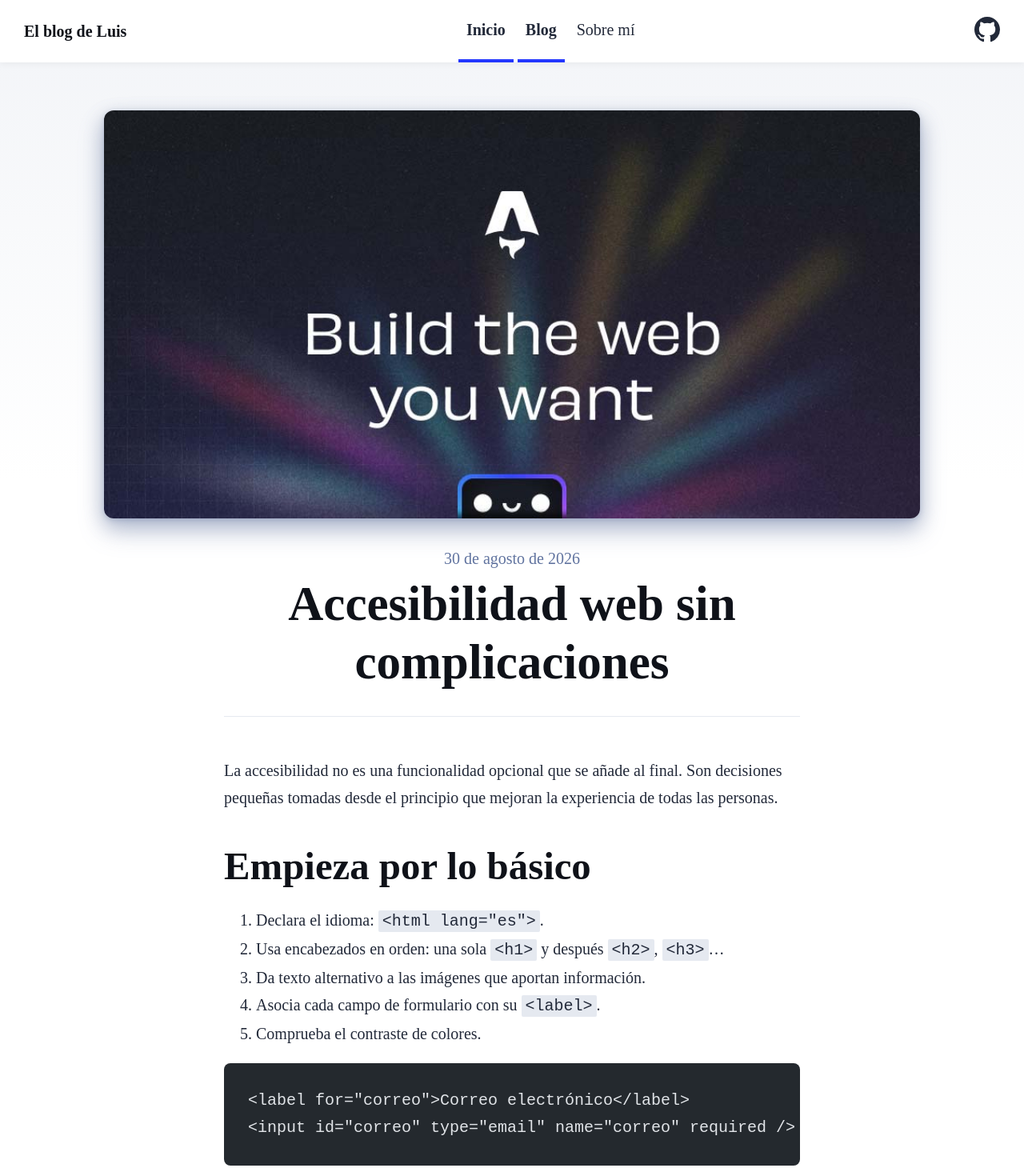
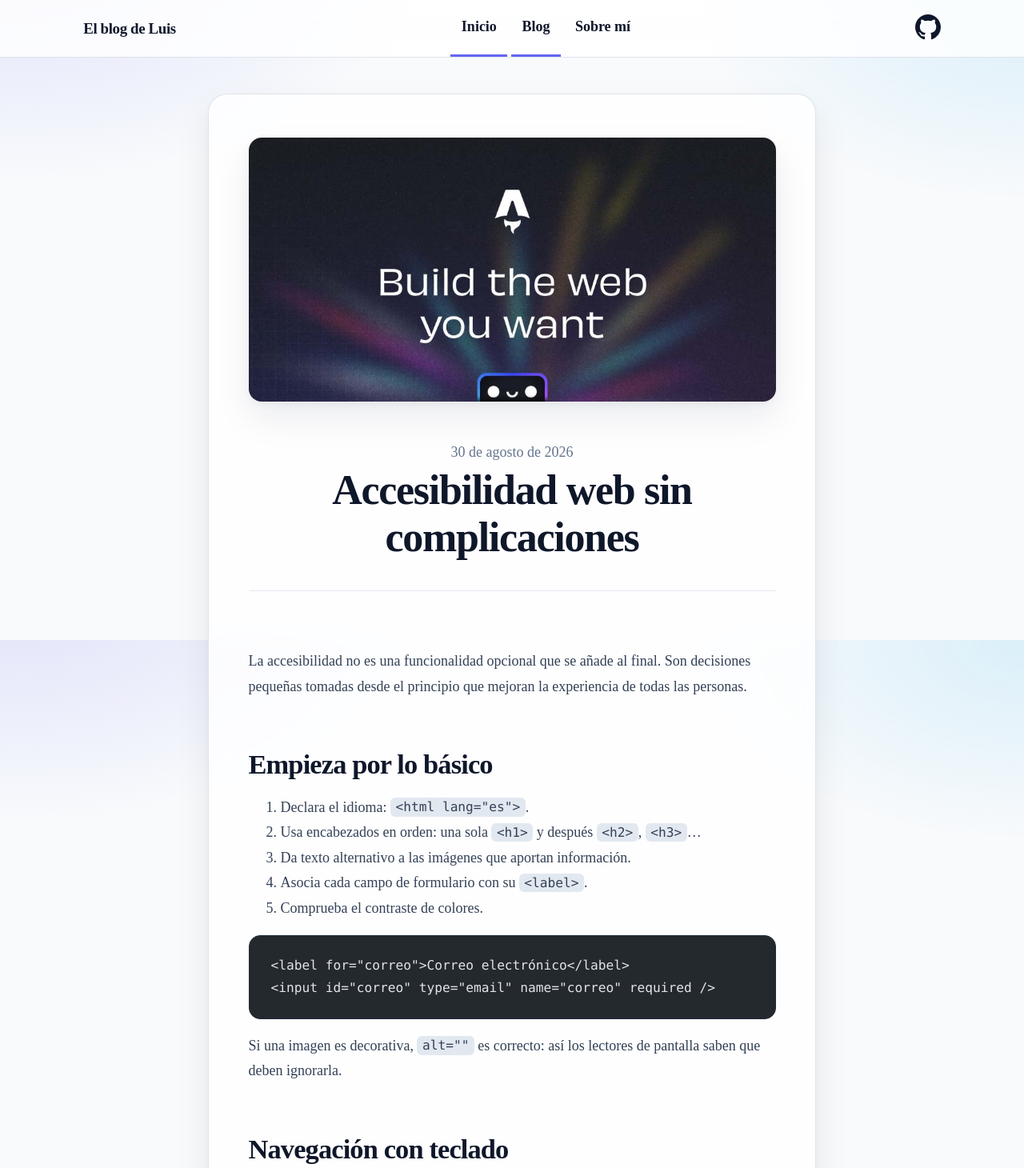
Before and after one commit to luisgilbertoangulo/blog-astro-2, an Astro site: page /blog-astro-2/blog/accesibilidad-web in a window 1280 px wide. Shown: the top 1460 px of the page at 80% size. Built offline with nearby package versions, Linux system fonts and the light colour scheme; Astro itself is replaced by a stand-in of ours; code samples lack their colours.

Commit message:
Modernizar tipografía y fondo del blog

```diff
--- a/astro.config.mjs
+++ b/astro.config.mjs
@@ -11,26 +11,22 @@ export default defineConfig({
 	integrations: [mdx(), sitemap()],
 	fonts: [
 		{
-			provider: fontProviders.local(),
-			name: 'Atkinson',
-			cssVariable: '--font-atkinson',
+			provider: fontProviders.google(),
+			name: 'Inter',
+			cssVariable: '--font-inter',
+			weights: [400, 500, 600, 700],
+			styles: ['normal'],
+			subsets: ['latin', 'latin-ext'],
 			fallbacks: ['sans-serif'],
-			options: {
-				variants: [
-					{
-						src: ['./src/assets/fonts/atkinson-regular.woff'],
-						weight: 400,
-						style: 'normal',
-						display: 'swap',
-					},
-					{
-						src: ['./src/assets/fonts/atkinson-bold.woff'],
-						weight: 700,
-						style: 'normal',
-						display: 'swap',
-					},
-				],
-			},
+		},
+		{
+			provider: fontProviders.google(),
+			name: 'Manrope',
+			cssVariable: '--font-manrope',
+			weights: [600, 700, 800],
+			styles: ['normal'],
+			subsets: ['latin', 'latin-ext'],
+			fallbacks: ['sans-serif'],
 		},
 	],
 });
--- a/src/components/BaseHead.astro
+++ b/src/components/BaseHead.astro
@@ -32,7 +32,8 @@ const { title, description, image = FallbackImage } = Astro.props;
 />
 <meta name="generator" content={Astro.generator} />
 
-<Font cssVariable="--font-atkinson" preload />
+<Font cssVariable="--font-inter" preload />
+<Font cssVariable="--font-manrope" />
 
 <!-- URL canónica -->
 <link rel="canonical" href={canonicalURL} />
--- a/src/components/Footer.astro
+++ b/src/components/Footer.astro
@@ -24,10 +24,12 @@ const today = new Date();
 </footer>
 <style>
 	footer {
-		padding: 2em 1em 6em 1em;
-		background: linear-gradient(var(--gray-gradient)) no-repeat;
+		padding: 2.5em 1em 3em;
+		background: transparent;
+		border-top: 1px solid var(--border);
 		color: rgb(var(--gray));
 		text-align: center;
+		font-size: 0.95em;
 	}
 	.social-links {
 		display: flex;
--- a/src/components/Header.astro
+++ b/src/components/Header.astro
@@ -28,30 +28,41 @@ import HeaderLink from './HeaderLink.astro';
 </header>
 <style>
 	header {
+		position: sticky;
+		top: 0;
+		z-index: 10;
 		margin: 0;
-		padding: 0 1em;
-		background: white;
-		box-shadow: 0 2px 8px rgba(var(--black), 5%);
+		padding: 0 clamp(1em, 4vw, 2.5em);
+		background: rgba(255, 255, 255, 0.82);
+		backdrop-filter: blur(14px);
+		border-bottom: 1px solid var(--border);
 	}
 	h2 {
 		margin: 0;
-		font-size: 1em;
+		font-size: 1.05em;
 	}
 
 	h2 a,
 	h2 a.active {
 		text-decoration: none;
+		font-family: var(--font-manrope), var(--font-inter), sans-serif;
+		font-weight: 800;
+		letter-spacing: -0.02em;
+		color: rgb(var(--black));
 	}
 	nav {
 		display: flex;
 		align-items: center;
 		justify-content: space-between;
+		max-width: 1100px;
+		margin: 0 auto;
 	}
 	nav a {
-		padding: 1em 0.5em;
-		color: var(--black);
-		border-bottom: 4px solid transparent;
+		padding: 1em 0.75em;
+		color: rgb(var(--black));
+		border-bottom: 3px solid transparent;
 		text-decoration: none;
+		font-weight: 600;
 	}
 	nav a.active {
 		text-decoration: none;
--- a/src/layouts/BlogPost.astro
+++ b/src/layouts/BlogPost.astro
@@ -15,25 +15,20 @@ const { title, description, pubDate, updatedDate, heroImage, alt } = Astro.props
 	<head>
 		<BaseHead title={title} description={description} image={heroImage} />
 		<style>
-			main {
-				width: calc(100% - 2em);
-				max-width: 100%;
-				margin: 0;
-			}
 			.hero-image {
 				width: 100%;
+				margin-bottom: 2em;
 			}
 			.hero-image img {
 				display: block;
 				margin: 0 auto;
-				border-radius: 12px;
+				border-radius: 16px;
 				box-shadow: var(--box-shadow);
 			}
 			.prose {
-				width: 720px;
-				max-width: calc(100% - 2em);
-				margin: auto;
-				padding: 1em;
+				width: 100%;
+				margin: 0;
+				padding: 0;
 				color: rgb(var(--gray-dark));
 			}
 			.title {
--- a/src/pages/blog/index.astro
+++ b/src/pages/blog/index.astro
@@ -18,18 +18,31 @@ const posts = (await getCollection('blog')).sort(
 		<BaseHead title={SITE_TITLE} description={SITE_DESCRIPTION} />
 		<style>
 			main {
-				width: 960px;
+				width: min(960px, calc(100% - 2em));
 			}
 			ul {
 				display: flex;
 				flex-wrap: wrap;
-				gap: 2rem;
+				gap: 1.5rem;
 				list-style-type: none;
 				margin: 0;
 				padding: 0;
 			}
 			ul li {
-				width: calc(50% - 1rem);
+				width: calc(50% - 0.75rem);
+				padding: 1rem;
+				background: rgba(255, 255, 255, 0.7);
+				border: 1px solid var(--border);
+				border-radius: 18px;
+				transition:
+					transform 0.2s ease,
+					box-shadow 0.2s ease,
+					border-color 0.2s ease;
+			}
+			ul li:hover {
+				transform: translateY(-3px);
+				box-shadow: var(--box-shadow);
+				border-color: rgba(99, 102, 241, 0.4);
 			}
 			ul li * {
 				text-decoration: none;
@@ -48,7 +61,7 @@ const posts = (await getCollection('blog')).sort(
 			}
 			ul li img {
 				margin-bottom: 0.5rem;
-				border-radius: 12px;
+				border-radius: 14px;
 			}
 			ul li a {
 				display: block;
--- a/src/styles/global.css
+++ b/src/styles/global.css
@@ -1,40 +1,54 @@
 /*
-  The CSS in this style tag is based off of Bear Blog's default CSS.
-  https://github.com/HermanMartinus/bearblog/blob/297026a877bc2ab2b3bdfbd6b9f7961c350917dd/templates/styles/blog/default.css
-  License MIT: https://github.com/HermanMartinus/bearblog/blob/master/LICENSE.md
- */
+  Estilos globales inspirados en Bear Blog, con una paleta y tipografía actualizadas.
+  https://github.com/HermanMartinus/bearblog/blob/master/LICENSE.md (MIT)
+*/
 
 :root {
-	--accent: #2337ff;
-	--accent-dark: #000d8a;
-	--black: 15, 18, 25;
-	--gray: 96, 115, 159;
-	--gray-light: 229, 233, 240;
-	--gray-dark: 34, 41, 57;
-	--gray-gradient: rgba(var(--gray-light), 50%), #fff;
+	--accent: #6366f1;
+	--accent-dark: #4338ca;
+	--black: 15, 23, 42;
+	--gray: 100, 116, 139;
+	--gray-light: 226, 232, 240;
+	--gray-dark: 51, 65, 85;
+	--surface: rgba(255, 255, 255, 0.78);
+	--border: rgba(148, 163, 184, 0.28);
 	--box-shadow:
-		0 2px 6px rgba(var(--gray), 25%), 0 8px 24px rgba(var(--gray), 33%),
-		0 16px 32px rgba(var(--gray), 33%);
+		0 20px 45px rgba(15, 23, 42, 0.08), 0 4px 12px rgba(15, 23, 42, 0.04);
 }
+
+* {
+	box-sizing: border-box;
+}
+
 body {
-	font-family: var(--font-atkinson);
+	font-family: var(--font-inter), system-ui, -apple-system, 'Segoe UI', sans-serif;
 	margin: 0;
 	padding: 0;
 	text-align: left;
-	background: linear-gradient(var(--gray-gradient)) no-repeat;
-	background-size: 100% 600px;
+	background-color: #f8fafc;
+	background-image:
+		radial-gradient(48rem 28rem at 2% -8%, rgba(99, 102, 241, 0.16), transparent 65%),
+		radial-gradient(42rem 26rem at 100% 0%, rgba(14, 165, 233, 0.13), transparent 60%);
+	background-attachment: fixed;
 	word-wrap: break-word;
 	overflow-wrap: break-word;
 	color: rgb(var(--gray-dark));
-	font-size: 20px;
-	line-height: 1.7;
+	font-size: 18px;
+	line-height: 1.75;
+	-webkit-font-smoothing: antialiased;
 }
+
 main {
-	width: 720px;
-	max-width: calc(100% - 2em);
-	margin: auto;
-	padding: 3em 1em;
+	width: min(760px, calc(100% - 2em));
+	margin: 2.5em auto;
+	padding: 3em 2.75em;
+	background: var(--surface);
+	border: 1px solid var(--border);
+	border-radius: 24px;
+	box-shadow: var(--box-shadow);
+	backdrop-filter: blur(14px);
 }
+
 h1,
 h2,
 h3,
@@ -43,82 +57,126 @@ h5,
 h6 {
 	margin: 0 0 0.5rem 0;
 	color: rgb(var(--black));
-	line-height: 1.2;
+	line-height: 1.15;
+	letter-spacing: -0.025em;
+	font-family: var(--font-manrope), var(--font-inter), sans-serif;
+	font-weight: 800;
 }
+
 h1 {
-	font-size: 3.052em;
+	font-size: clamp(2.2rem, 5vw, 3.25rem);
 }
 h2 {
-	font-size: 2.441em;
+	margin-top: 1.8em;
+	font-size: clamp(1.65rem, 3.5vw, 2.15rem);
 }
 h3 {
-	font-size: 1.953em;
+	margin-top: 1.6em;
+	font-size: 1.5rem;
 }
 h4 {
-	font-size: 1.563em;
+	font-size: 1.25rem;
 }
 h5 {
-	font-size: 1.25em;
+	font-size: 1.1rem;
 }
+h6 {
+	font-size: 1rem;
+}
+
 strong,
 b {
 	font-weight: 700;
+	color: rgb(var(--black));
 }
+
 a {
 	color: var(--accent);
+	text-decoration-thickness: 1px;
+	text-underline-offset: 3px;
+	transition: color 0.2s ease;
 }
 a:hover {
-	color: var(--accent);
+	color: var(--accent-dark);
 }
+
 p {
 	margin-bottom: 1em;
 }
 .prose p {
-	margin-bottom: 2em;
+	margin-bottom: 1.5em;
 }
-textarea {
-	width: 100%;
+
+textarea,
+input {
+	font: inherit;
 	font-size: 16px;
 }
-input {
-	font-size: 16px;
-}
+
 table {
 	width: 100%;
+	border-collapse: collapse;
 }
+th,
+td {
+	padding: 0.5rem 0.75rem;
+	border-bottom: 1px solid rgb(var(--gray-light));
+	text-align: left;
+}
+
 img {
 	max-width: 100%;
 	height: auto;
-	border-radius: 8px;
+	border-radius: 16px;
 }
+
 code {
-	padding: 2px 5px;
+	font-family: ui-monospace, SFMono-Regular, Menlo, Monaco, Consolas, monospace;
+	font-size: 0.9em;
+	padding: 0.15em 0.4em;
 	background-color: rgb(var(--gray-light));
-	border-radius: 2px;
+	border-radius: 6px;
 }
+
 pre {
-	padding: 1.5em;
-	border-radius: 8px;
+	padding: 1.25em 1.5em;
+	border-radius: 14px;
+	background: #0f172a;
+	color: #e2e8f0;
+	border: 1px solid #1e293b;
+	overflow-x: auto;
+	line-height: 1.6;
 }
 pre > code {
 	all: unset;
+	font-family: ui-monospace, SFMono-Regular, Menlo, Monaco, Consolas, monospace;
+	font-size: 0.9em;
+	color: inherit;
 }
+
 blockquote {
 	border-left: 4px solid var(--accent);
-	padding: 0 0 0 20px;
-	margin: 0;
-	font-size: 1.333em;
+	background: rgba(99, 102, 241, 0.06);
+	padding: 0.75rem 1.25rem;
+	margin: 1.5em 0;
+	border-radius: 0 12px 12px 0;
+	font-size: 1.1em;
 }
+
 hr {
 	border: none;
 	border-top: 1px solid rgb(var(--gray-light));
+	margin: 2em 0;
 }
+
 @media (max-width: 720px) {
 	body {
-		font-size: 18px;
+		font-size: 17px;
 	}
 	main {
-		padding: 1em;
+		margin: 1.25em auto;
+		padding: 2em 1.25em;
+		border-radius: 18px;
 	}
 }
 
```
Also changed, not shown: src/assets/fonts/atkinson-bold.woff (deleted), src/assets/fonts/atkinson-regular.woff (deleted).
